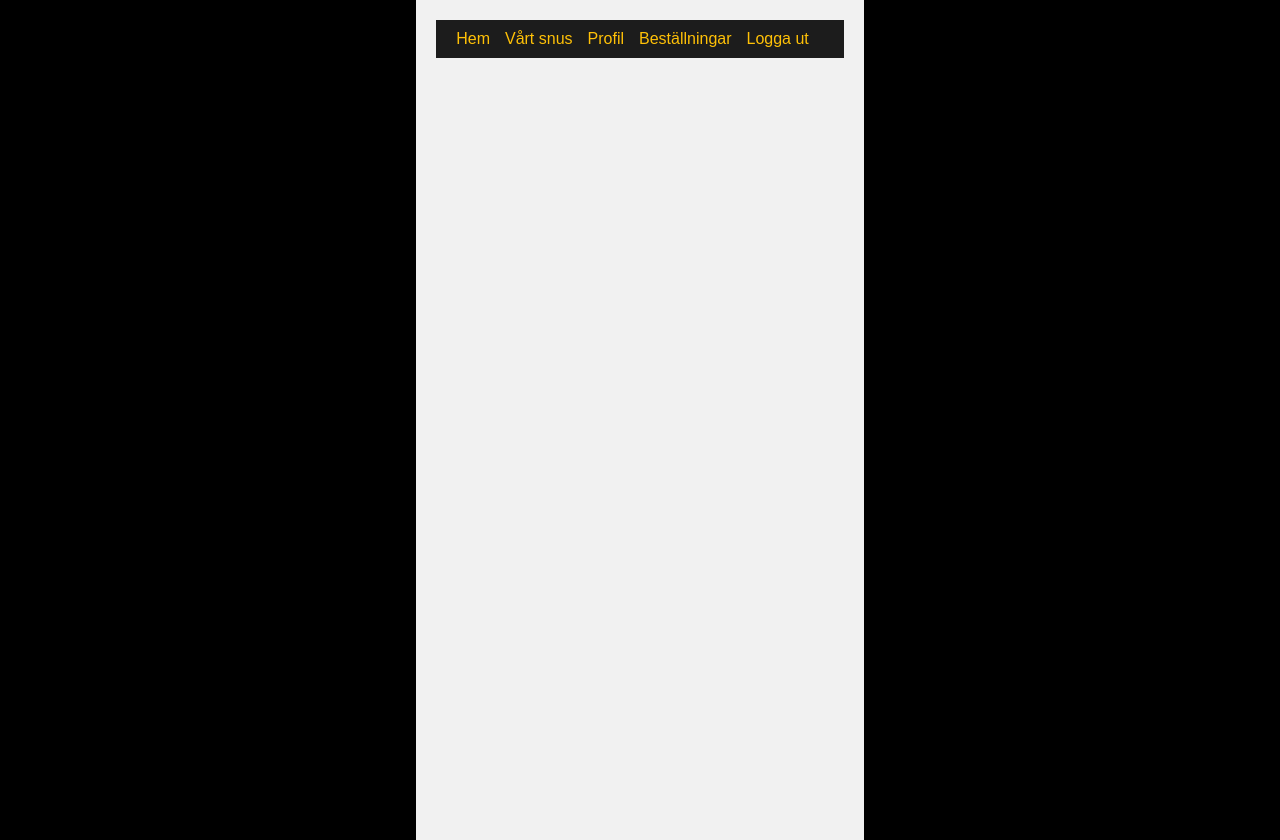
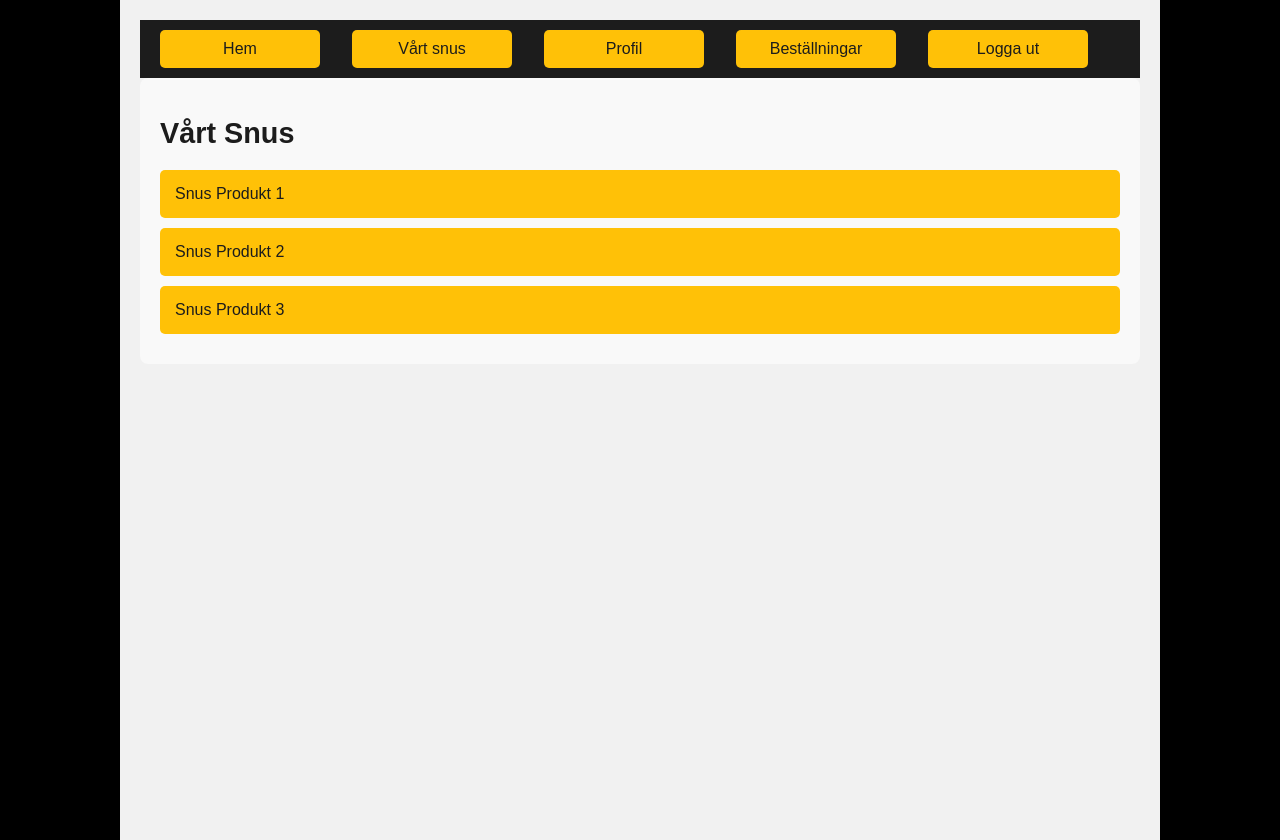
Before and after one commit to JoelKeskitalo/playprojects, a React (Vite) app in the folder snusproject/: page /portal in a window 1280 px wide. Built offline with nearby package versions, Linux system fonts and the light colour scheme.

Commit message:
Create a render function for components on the portal page

```diff
--- a/snusproject/src/components/Header/Header.css
+++ b/snusproject/src/components/Header/Header.css
@@ -6,13 +6,17 @@
     color: #ffc107;
   }
 
-  .header-link {
-    color: #ffc107;
-    margin-right: 15px;
+.header-link {
     font-size: 1rem;
-    text-decoration: none;
+    padding: 10px 20px;
+    border: none;
+    border-radius: 5px;
+    background-color: #ffc107; /* Gul färg */
+    color: #1c1c1c; /* Svart text */
+    cursor: pointer;
+    transition: background-color 0.3s;
   }
 
-  .header-link:hover {
-    color: #ff4d4d;
+.header-link:hover {
+    background-color: #e0a800; /* Mörkare gul vid hover */
   }
--- a/snusproject/src/components/Header/Header.jsx
+++ b/snusproject/src/components/Header/Header.jsx
@@ -1,25 +1,41 @@
 import "./Header.css"
 import { Link } from "react-router-dom"
 
-const Header = () => {
+const Header = ({ setActiveComponent }) => {
   return (
     <header className="header-container">
       <nav>
+        <button
+          className="header-link"
+          onClick={() => setActiveComponent("home")}
+        >
           <Link to="/portal" className="header-link">
             Hem
           </Link>
-        <Link to="/menu" className="header-link">
+        </button>
+        <button
+          className="header-link"
+          onClick={() => setActiveComponent("menu")}
+        >
           Vårt snus
-        </Link>
-        <Link to="/account" className="header-link">
+        </button>
+        <button
+          className="header-link"
+          onClick={() => setActiveComponent("account")}
+        >
           Profil
-        </Link>
-        <Link to="/orders" className="header-link">
+        </button>
+        <button
+          className="header-link"
+          onClick={() => setActiveComponent("orders")}
+        >
           Beställningar
-        </Link>
+        </button>
+        <button className="header-link">
           <Link to="/" className="header-link">
             Logga ut
           </Link>
+        </button>
       </nav>
     </header>
   )
--- a/snusproject/src/index.css
+++ b/snusproject/src/index.css
@@ -13,9 +13,22 @@ a {
 }
 
 button {
-    font-family: inherit;
+    font-size: 1rem;
+    padding: 10px 20px;
+    border: none;
+    border-radius: 5px;
+    background-color: #ffc107; /* Gul färg */
+    color: #1c1c1c; /* Svart text */
     cursor: pointer;
-}
+    transition: background-color 0.3s;
+    width: 10rem;
+    margin-right: 2rem;
+  }
+
+  button:hover {
+    background-color: #e0a800; /* Mörkare gul vid hover */
+  }
+
 
 h2 {
     font-size: 2.5rem;
--- /dev/null
+++ b/snusproject/src/pages/PortalPage/PortalHomeComponent.jsx
@@ -0,0 +1,9 @@
+const PortalHomeComponent = () => {
+  return (
+    <div className="portal-container">
+      <h1>Välkommen till portalen</h1>
+    </div>
+  )
+}
+
+export default PortalHomeComponent
--- a/snusproject/src/pages/PortalPage/PortalPage.jsx
+++ b/snusproject/src/pages/PortalPage/PortalPage.jsx
@@ -1,11 +1,31 @@
+import { useState } from "react"
 import "./PortalPage.css"
 import Header from "../../components/Header/Header"
+import MenuComponent from "../../components/MenuComponent/MenuComponent"
+import AccountComponent from "../../components/AccountComponent/AccountComponent"
+import OrdersComponent from "../../components/OrdersComponent/OrdersComponent"
+import PortalHomeComponent from "./PortalHomeComponent"
 
 const PortalPage = () => {
+  const [activeComponent, setActiveComponent] = useState("menu")
+
+  const renderComponent = () => {
+    switch (activeComponent) {
+      case "home":
+        return <PortalHomeComponent />
+      case "menu":
+        return <MenuComponent />
+      case "account":
+        return <AccountComponent />
+      case "orders":
+        return <OrdersComponent />
+    }
+  }
+
   return (
     <div className="portal-container">
-      <Header />
-      <main>{/* placeholder för dynamiskt innehåll */}</main>
+      <Header setActiveComponent={setActiveComponent} />
+      <main>{renderComponent()}</main>
     </div>
   )
 }
```
Lines whose indentation alone changed are shown as unchanged.
